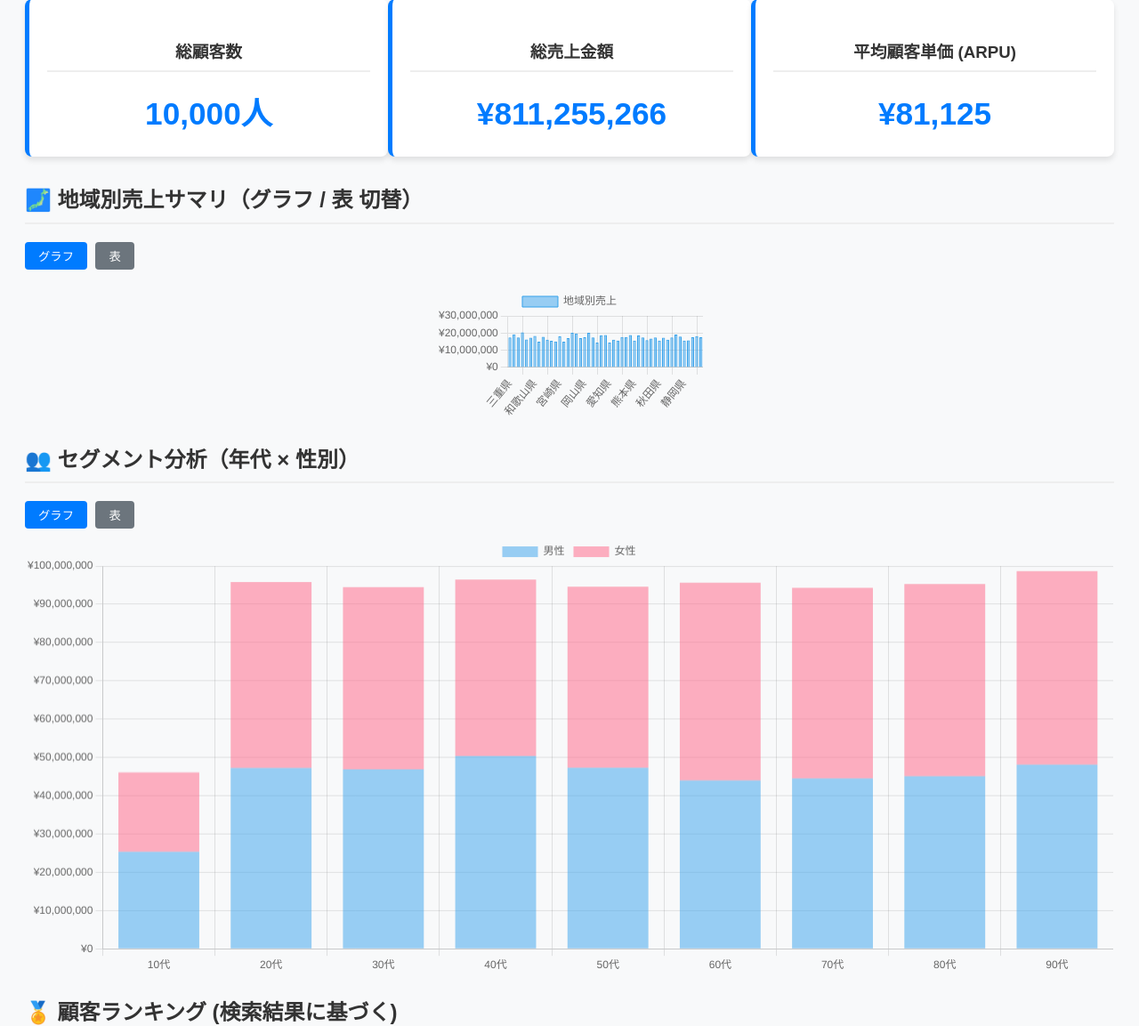
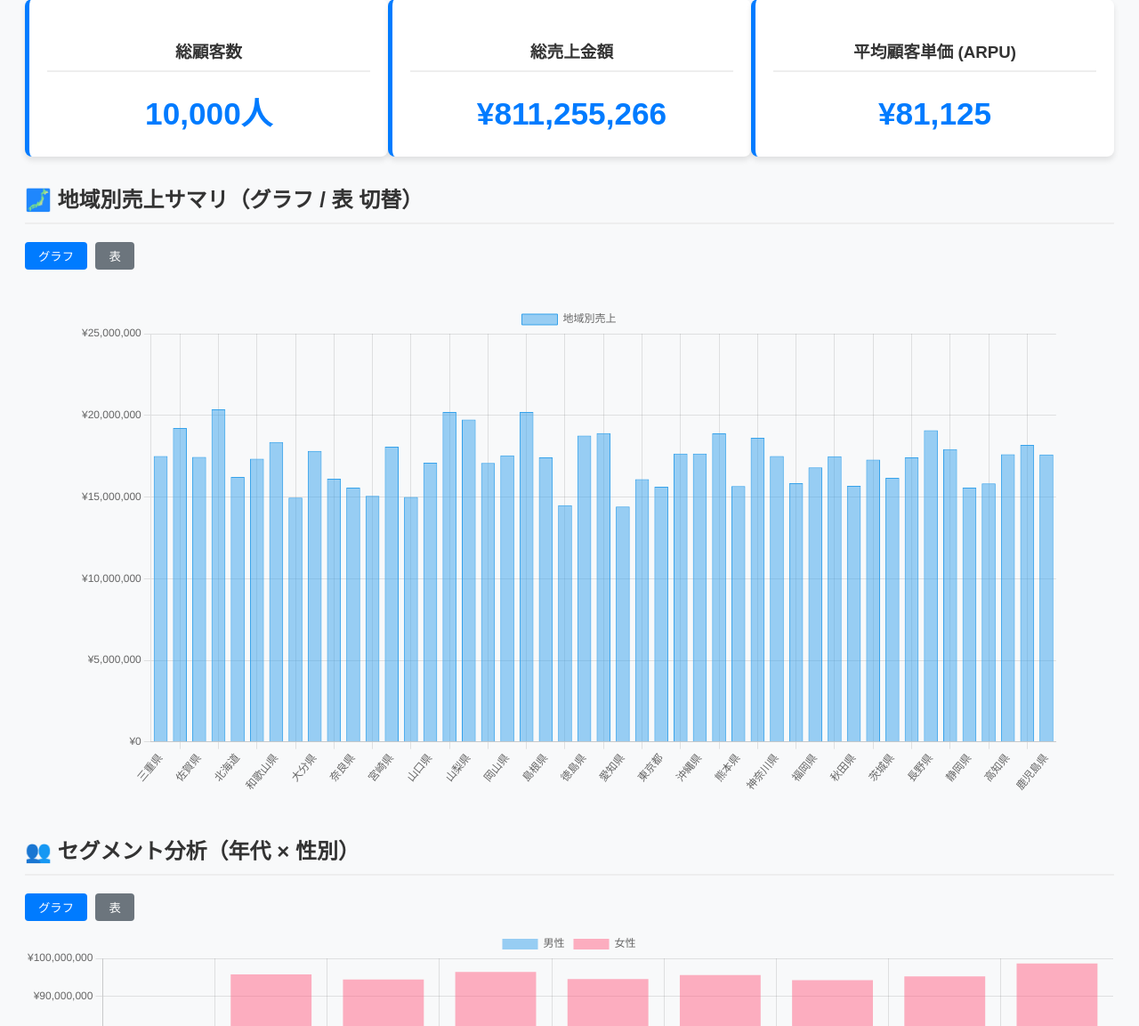
Before and after one commit to 31916/jikken3-kai, a Flask app: page /dashboard in a window 1280 px wide. Shown: the part 481-1634 px from the top of the page at 89% size. Run offline with Flask 3, Linux system fonts and the light colour scheme.

Commit message:
一旦完成

```diff
--- a/templates/dashboard.html
+++ b/templates/dashboard.html
@@ -121,18 +121,17 @@
   ================================ -->
   <h2>🗾 地域別売上サマリ（グラフ / 表 切替）</h2>
   <div style="margin-bottom: 10px;">
-    <button id="regionGraphBtn" class="toggle-btn active-btn">
-      グラフ
-    </button>
-    <button id="regionTableBtn" class="toggle-btn">
-      表
-    </button>
+    <button id="regionGraphBtn" class="toggle-btn active-btn">グラフ</button>
+    <button id="regionTableBtn" class="toggle-btn">表</button>
   </div>
 
   <!-- ▼ グラフ表示エリア -->
-  <div id="regionGraph" style="display:block;">
-    <canvas id="regionBarChart" style="max-width:650px;margin:auto;"></canvas>
-  </div>
+  <div id="regionGraph" style="display:block; width:100%; padding:20px 0;">
+    <div style="width:90%; max-width:1200px; margin:auto;">
+        <canvas id="regionBarChart"></canvas>
+    </div>
+</div>
+
 
   <!-- ▼ 表表示エリア -->
   <div id="regionTable" style="display:none;">
@@ -229,7 +228,7 @@
           {% endfor %}
         </tbody>
       </table>
-    </div>+-
+    </div>
 
     <div class="ranking-box">
       <h3>合計購入金額</h3>
```
